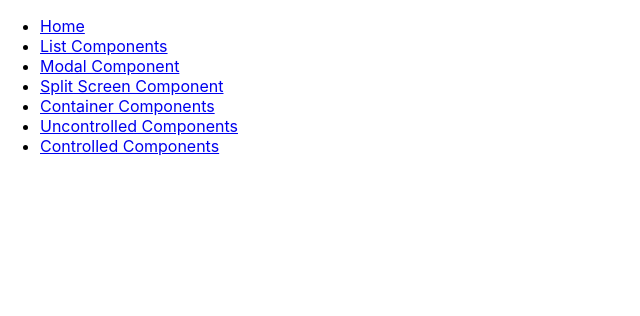
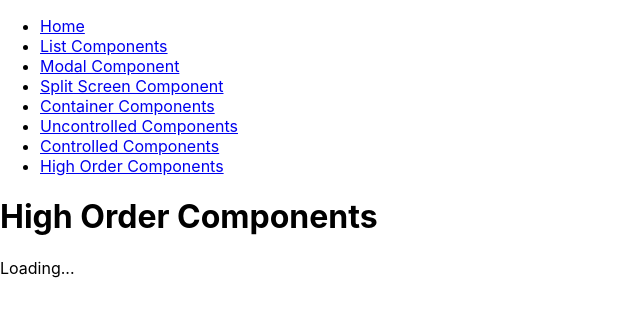
Before and after one commit to lcheunglci/react-design-patterns-practice, a React (Create React App) app: page /high-order in a window 1280 px wide. Shown: the top 316 px of the page, without its empty margins (0-640 px from the left). Built offline with nearby package versions, Linux system fonts and the light colour scheme.

Commit message:
Add first high order component to print props

```diff
--- a/src/App.js
+++ b/src/App.js
@@ -14,6 +14,7 @@ import NotFoundPage from "./pages/NotFoundPage";
 import NavBar from "./NavBar";
 import { UncontrolledPage } from "./pages/UncontrolledPage";
 import { ControlledPage } from "./pages/ControlledPage";
+import HighOrderPage from "./pages/HighOrderPage";
 
 const App = () => {
   return (
@@ -29,6 +30,7 @@ const App = () => {
             <Route path="/container" element={ <ContainerPage />} />
             <Route path="/uncontrolled" element={ <UncontrolledPage />} />
             <Route path="/controlled" element={ <ControlledPage />} />
+            <Route path="high-order" element={ <HighOrderPage />} />
             <Route element={NotFoundPage} />
         </Routes>
     </div>
--- /dev/null
+++ b/src/HighOrderComponents/printProps.js
@@ -0,0 +1,6 @@
+export const printProps = Component => {
+    return (props) => {
+        console.log(props);
+        return <Component {...props} />
+    }
+}
--- a/src/NavBar.js
+++ b/src/NavBar.js
@@ -26,6 +26,9 @@ const NavBar = () => (
             <li>
                 <Link to="/controlled">Controlled Components</Link>
             </li>
+            <li>
+                <Link to="/high-order">High Order Components</Link>
+            </li>
 
         </ul>
 
--- /dev/null
+++ b/src/pages/HighOrderPage.js
@@ -0,0 +1,17 @@
+import React from "react";
+import { printProps } from "../HighOrderComponents/printProps";
+import { UserInfo } from "../ContainerComponents/UserInfo";
+
+const UserInfoWrapped = printProps(UserInfo);
+
+const HighOrderPage = () => {
+
+    return (
+        <>
+        <h1>High Order Components</h1>
+        <UserInfoWrapped a={1} b="Hello" c={{name:"Bob"}} />
+        </>
+    );
+}
+
+export default HighOrderPage;
```
